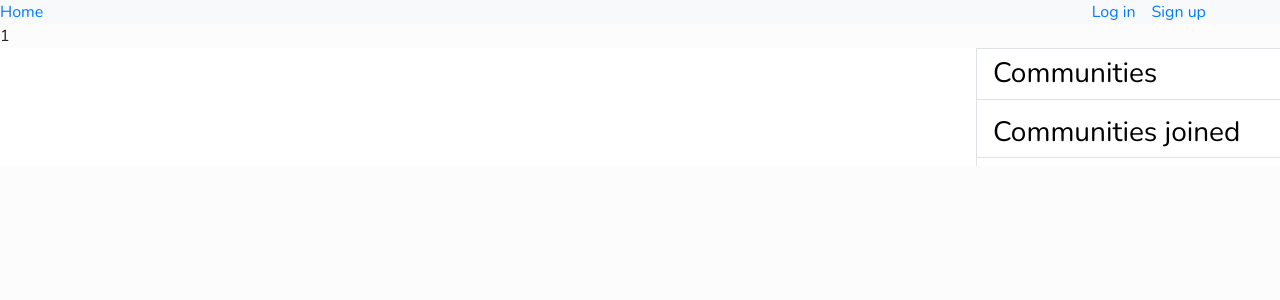
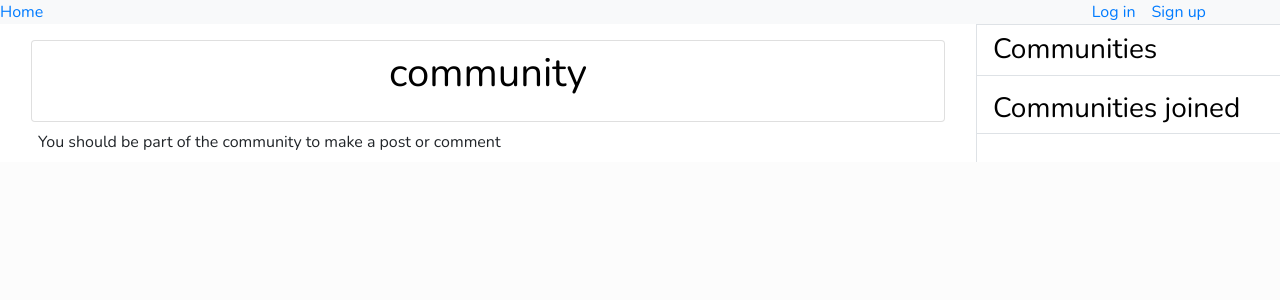
Before and after one commit to nathanaelmbale/Strathmore-connects, a React (Create React App) app in the folder frontend/: page /community/1 in a window 1280 px wide. Shown: the top 300 px of the page. Built offline with nearby package versions, Linux system fonts and the light colour scheme.

Commit message:
The functional requirmments left
The code is coding ,so the settings are left settings to do with handling the user ,meaning the community head function  the admin's function's and the changing password and all

Co-Authored-By: sSLuga <123265422+sSLuga@users.noreply.github.com>

```diff
--- a/frontend/src/App.js
+++ b/frontend/src/App.js
@@ -1,16 +1,17 @@
 
-import { BrowserRouter as Router, Routes, Route , Navigate } from "react-router-dom";
+import { BrowserRouter as Router, Routes, Route, Navigate } from "react-router-dom";
 import './App.css';
 import Home from './pages/Home';
 import Login from './pages/Login';
 import Welcome from './pages/Welcome';
 import PageNotFound from './pages/PageNotFound';
 import Signup from "./pages/Signup";
-import Navbar from "./headers/Navbar";
-import { useAuthContext } from "./hooks/useAuthContext";
-import PostDetails from "./components/PostDetails";
-import Test from "./pages/Test";
-import CommunityForum from "./components/CommunityForum";
+import Navbar from "./headers/Navbar"
+import { useAuthContext } from "./hooks/useAuthContext"
+import PostDetails from "./components/PostDetails"
+import CommunityForum from "./components/CommunityForum"
+import Community from "./components/Community"
+import Settings from './pages/Settings'
 
 function App() {
   const { user } = useAuthContext()
@@ -24,9 +25,10 @@ function App() {
           <Route path="/" element={<Welcome />} />
           <Route path="/home" element={<Home />} />
           <Route path="/posts/:postId" element={<PostDetails />} />
-          <Route path='/settings'></Route>
-          <Route path="/test" element={<Test></Test>}></Route>
-          <Route path="/community/:communityId" element={<CommunityForum/>}></Route>
+          <Route path='/settings' element={<Settings></Settings>}></Route>
+          <Route path="/community" element={<Community />}>
+            <Route path=":communityId" element={<CommunityForum />}></Route>
+          </Route>
           <Route path="/signup" element={!user ? <Signup /> : <Navigate to="/" />} />
           <Route path="/login" element={!user ? <Login /> : <Navigate to="/" />} />
           <Route path="*" element={<PageNotFound />} />
--- a/frontend/src/components/Communities.js
+++ b/frontend/src/components/Communities.js
@@ -1,8 +1,8 @@
 import React, { useEffect, useState } from 'react'
 import { useAuthContext } from '../hooks/useAuthContext'
 import { useCommunityContext } from '../hooks/useCommunityContext'
+import '../styles/community.css'
 import { Link } from 'react-router-dom'
-import '../styles/community.css'
 
 
 const Communities = () => {
@@ -11,15 +11,15 @@ const Communities = () => {
 
     const [joinedCommunities, setJoinedCommunities] = useState([])
     const [notJoinedCommunities, setNotJoinedCommunities] = useState([])
-    //console.log('user', user)
+
     useEffect(() => {
-        const fetchPosts = async () => {
+
+        const fetchCommunity = async () => {
             const response = await fetch('/community', {
                 headers: { 'Authorization': `Bearer ${user.token}` },
             })
+
             const json = await response.json()
-            //console.log("json:" + JSON.stringify(json))
-            //test = JSON.stringify(json)
 
             if (response.ok) {
                 dispatchCommunity({ type: 'SET_COMMUNITIES', payload: json })
@@ -27,9 +27,8 @@ const Communities = () => {
         }
 
 
-
         if (user) {
-            fetchPosts()
+            fetchCommunity()
         }
     }, [dispatchCommunity, user])
 
@@ -38,14 +37,14 @@ const Communities = () => {
         if (communities && communities.length > 0) {
             const joined = communities.filter(community => community.accounts.includes(user._id))
             setJoinedCommunities(joined)
-            dispatchCommunity({ type: 'SET_JOINED_COMMUNITIES',payload: joined})
+            dispatchCommunity({ type: 'SET_JOINED_COMMUNITIES', payload: joined })
 
             const notJoined = communities.filter(community => !community.accounts.includes(user._id))
             setNotJoinedCommunities(notJoined)
-            dispatchCommunity({ type: 'SET_NOT_JOINED_COMMUNITIES',payload: joined})
+            dispatchCommunity({ type: 'SET_NOT_JOINED_COMMUNITIES', payload: joined })
 
         }
-    }, [communities, user])
+    }, [communities, user ,dispatchCommunity])
 
 
 
@@ -102,8 +101,7 @@ const Communities = () => {
                 console.log(error.message)
             })
     }
-    //console.log("joined", joinedCommunities)
-    //console.log("not joined", notJoinedCommunities)
+
     return (
         <>
             <div className=''>
@@ -138,7 +136,8 @@ const Communities = () => {
                             <div className='conatiner border-bottom pl-3 py-2' key={community._id}>
                                 <Link
                                     className='link'
-                                    to={`/community/${community._id}`}>
+                                    to={`/community/${community._id}`}
+                                >
                                     <h4 className='clickable-title'>{community.name}</h4>
                                 </Link>
 
--- a/frontend/src/pages/Test.js
+++ b/frontend/src/components/Community.js
@@ -1,22 +1,26 @@
 import React, { useEffect } from 'react'
 import { useAuthContext } from '../hooks/useAuthContext'
 import { usePostContext } from '../hooks/usePostsContext'
-import Posts from '../components/Posts'
+import { Outlet } from 'react-router-dom'
 import Communities from '../components/Communities'
 
+//allow user to post -comment
+//start handling errors
 
-const Test = () => {
+
+
+const Community = () => {
     const { user } = useAuthContext()
     const { dispatch } = usePostContext()
 
     useEffect(() => {
+
         const fetchPosts = async () => {
             const response = await fetch('/post', {
                 headers: { 'Authorization': `Bearer ${user.token}` },
             })
+
             const json = await response.json()
-            //console.log("json:" + JSON.stringify(json))
-            //test = JSON.stringify(json)
 
             if (response.ok) {
                 dispatch({ type: 'SET_POSTS', payload: json })
@@ -25,26 +29,26 @@ const Test = () => {
 
         if (user) {
             fetchPosts()
+        }
+    }, [ user, dispatch])
 
-        }
-    }, [dispatch, user])
+
     return (
         <>
-            <div className='bg-white' id='welcome'>
-                <div className='row m-0 p-0'>
-                    <div className='col-12 col-md-9 m-2 absolute top-0 left-0 w-full h-auto z-10'>
-                        <div id='posts' className='container w-100 '>
-                            <Posts></Posts>
+            <section id='community'>
+                <div className='bg-white' id='welcome'>
+                    <div className='row m-0 p-0'>
+                        <div className='col-12 col-md-9 m-2 absolute top-0 left-0 w-full h-auto z-10'>
+                            <Outlet />
+                        </div>
+                        <div id='communities' className='col m-0 p-0 border-left absolute top-0 left-0 w-full h-auto z-10 sm:static sm:w-auto sm:h-full sm:z-0'>
+                            <Communities ></Communities>
                         </div>
                     </div>
-                    <div id='community' className='col m-0 p-0 border-left absolute top-0 left-0 w-full h-auto z-10 sm:static sm:w-auto sm:h-full sm:z-0'>
-                        <Communities></Communities>
-                    </div>
                 </div>
-            </div>
-
+            </section>
         </>
     )
 }
 
-export default Test
+export default Community
--- a/frontend/src/components/CommunityForm.js
+++ b/frontend/src/components/CommunityForm.js
@@ -3,8 +3,8 @@ import { useAuthContext } from '../hooks/useAuthContext'
 import { useCommunityContext } from '../hooks/useCommunityContext'
 
 const CommunityForm = () => {
-    const [description, setDescription] = useState()
-    const [name, setName] = useState()
+    const [description, setDescription] = useState("")
+    const [name, setName] = useState("")
     //context
     const { user } = useAuthContext()
     const { dispatch } = useCommunityContext()
@@ -36,7 +36,8 @@ const CommunityForm = () => {
     return (
         <>
             {user && user.admin ?
-                <form onSubmit={handleSubmit} >
+                <form onSubmit={handleSubmit} className='container' >
+                    <h2>Community form</h2>
                     <div className="form-group">
                         <label>Community name</label>
                         <input className="form-control" type="text" value={name} onChange={(e) => setName(e.target.value)} />
@@ -47,7 +48,10 @@ const CommunityForm = () => {
                         <label>Description:</label>
                         <input className="form-control" type="text" value={description} onChange={(e) => setDescription(e.target.value)} />
                     </div>
-                    <button type="submit" className='btn btn-outline-primary'>Submit</button>
+                    <div className=' my-3'>
+                        <button type="submit" className='btn btn-primary container '>Submit</button>
+
+                    </div>
                 </form>
                 : null}
         </>
--- a/frontend/src/components/CommunityForum.js
+++ b/frontend/src/components/CommunityForum.js
@@ -2,7 +2,6 @@ import React, { useEffect, useState } from 'react'
 import { useAuthContext } from '../hooks/useAuthContext'
 import { usePostContext } from '../hooks/usePostsContext'
 import { useParams, Link } from 'react-router-dom'
-import Communities from '../components/Communities'
 import { useCommunityContext } from '../hooks/useCommunityContext'
 import CommunityPost from './CommunityPost'
 
@@ -15,12 +14,12 @@ const CommunityForum = () => {
     const { communityId } = useParams()
     const { user } = useAuthContext()
     const { posts, dispatch } = usePostContext()
+    const { communities, dispatchCommunity } = useCommunityContext()
+
     const [communityPosts, setCommunityPosts] = useState([])
-    const { communities, dispatchCommunity } = useCommunityContext()
     const [isUserInCommunity, setIsUserInCommunity] = useState(false)
-    console.log("reloaded",isUserInCommunity)
     const [makePost, setMakePost] = useState(false)
-    const [currentCommunity , setCurrentCommunity] =useState(null)
+    const [currentCommunity, setCurrentCommunity] = useState({})
 
 
 
@@ -31,8 +30,13 @@ const CommunityForum = () => {
             })
             const json = await response.json()
 
+            setCommunityPosts(json)
+            const available = json && json.filter(post => post.community?.includes(communityId))
+            setCommunityPosts(available)
+
             if (response.ok) {
                 dispatch({ type: 'SET_POSTS', payload: json })
+
             }
         }
 
@@ -40,18 +44,20 @@ const CommunityForum = () => {
             const response = await fetch('/community', {
                 headers: { 'Authorization': `Bearer ${user.token}` },
             })
-            const communitiees = await response.json()
+            const commune = await response.json()
             //console.log("json:" + JSON.stringify(json))
-            //test = JSON.stringify(json)
 
+            const communityee = commune && commune.find(c => c._id === communityId)
+            setCurrentCommunity(communityee)
             if (response.ok) {
-                dispatchCommunity({ type: 'SET_COMMUNITIES', payload: communitiees })
+                dispatchCommunity({ type: 'SET_COMMUNITIES', payload: commune })
             }
         }
         if (posts) {
             const available = posts && posts.filter(post => post.community?.includes(communityId))
             setCommunityPosts(available)
-            //console.log("post available",available)
+            //console.log("community post", communityPosts)
+
         }
 
         //check communityId if it exists in communities._id
@@ -61,23 +67,41 @@ const CommunityForum = () => {
             fetchCommunity()
         }
 
-    }, [dispatch, user, dispatchCommunity])
+    }, [dispatch, user, dispatchCommunity, communityId, posts])
+
 
 
     useEffect(() => {
         const community = communities && communities.find(c => c._id === communityId)
-        setCurrentCommunity(community)
-        console.log("Current community",currentCommunity)
-        //console.log("community",community)
-        const comm= community && community.accounts.includes(user._id)
-        console.log("boolean",community && community.accounts.includes(user._id))
-        //console.log("ddsds",comm)
-        console.log("resorted")
-        if(comm === true) {
+
+        const comm = community && community.accounts.includes(user._id)
+
+        if (comm === true) {
             setIsUserInCommunity(true)
         }
-        //console.log("value" ,isUserInCommunity)
-    }, [ communityId,communities])
+
+        const manageState = () => {
+            const fetchPosts = async () => {
+                const response = await fetch('/post', {
+                    headers: { 'Authorization': `Bearer ${user.token}` },
+                })
+                const json = await response.json()
+
+                //Sets the posts where the communityId marches the url
+                const available = json && json.filter(post => post.community?.includes(communityId))
+                setCommunityPosts(available)
+            }
+
+
+            if (user) {
+                fetchPosts()
+            }
+
+        }
+
+        manageState()
+
+    }, [communityId, communities, user])
 
 
     const deletePost = async (post) => {
@@ -131,18 +155,20 @@ const CommunityForum = () => {
 
     return (
         <>
-            {communityId}
+
             <div className='bg-white' id='welcome'>
-                <div className='row m-0 p-0'>
-                    <div className='col-12 col-md-9 m-2 absolute top-0 left-0 w-full h-auto z-10'>
+                <div className=''>
+                    <div className='card m-2'>
+                        <h1 className='m-2'><center>{currentCommunity && currentCommunity.name} community</center></h1>
+                        <p className='ml-4'>{currentCommunity && currentCommunity.description}</p>
+                    </div>
                     <div id='posts' className='container w-100 '>
                         {isUserInCommunity ?
                             <button className='btn btn-outline-primary w-100' onClick={() => setMakePost(!makePost)} >Create Post</button>
-                                : null}
+                            : <div>You should be part of the community to make a post or comment</div>}
                         {makePost ?
-                            <CommunityPost></CommunityPost>:
+                            <CommunityPost ></CommunityPost> :
                             null}
-
                         {communityPosts && communityPosts.map(post => (
                             <div className='card mt-2' key={post._id}>
                                 {post.imagePath && (
@@ -157,19 +183,19 @@ const CommunityForum = () => {
                                 <div className='card-body'>
                                     <h4 className='card-title'>{post.title}</h4>
                                     <p className='card-text'>{post.description}</p>
-                                        <Link className='btn btn-primary mr-4' to={`/posts/${post._id}`}>view post</Link>
+                                    {post.category === "post" ?
+                                        <Link className='btn btn-primary mr-4 container' to={`/posts/${post._id}`}>view post</Link>
+                                        : null}
                                     {user.admin === true ?
-                                            <button className='btn btn-danger' onClick={() => deletePost(post)}>delete</button>
+                                        <button className='btn btn-danger container my-2' onClick={() => deletePost(post)}>delete</button>
                                         : null}
+                                    <small>Posted by <b>{user.email}</b></small>
                                 </div>
                             </div>
                         ))}
                     </div>
                 </div>
-                    <div id='community' className='col m-0 p-0 border-left absolute top-0 left-0 w-full h-auto z-10 sm:static sm:w-auto sm:h-full sm:z-0'>
-                        <Communities></Communities>
-                    </div>
-                </div>
+
             </div>
 
         </>
--- a/frontend/src/components/CommunityPost.js
+++ b/frontend/src/components/CommunityPost.js
@@ -1,31 +1,52 @@
-import React, { useState } from 'react'
+import React, { useEffect, useState } from 'react'
 import axios from 'axios'
 import { useAuthContext } from '../hooks/useAuthContext'
-import { useCommunityContext } from '../hooks/useCommunityContext'
 import { usePostContext } from '../hooks/usePostsContext'
+import { useParams } from 'react-router-dom'
 
 
 const CommunityPost = () => {
 
     const [title, setTitle] = useState('')
     const [description, setDescription] = useState('')
-    const [category, setCategory] = useState('')
-    const [community, setCommunity] = useState('')
+    const [community, setCommunity] = useState(null)
     const { user } = useAuthContext()
-    const { communities } = useCommunityContext()
     const { dispatch } = usePostContext()
+    const { communityId } = useParams()
+
+    useEffect(() => {
+
+        console.log("Hello World")
+
+        const fetchCommunity = async () => {
+            const response = await fetch('/community', {
+                headers: { 'Authorization': `Bearer ${user.token}` },
+            })
+
+            const commune = await response.json()
+
+            const communityee = commune && commune.find(c => c._id === communityId)
+            setCommunity(communityee._id)
+
+        }
+
+        fetchCommunity()
+
+    }, [communityId ,user])
+
     const handleSubmit = async (e) => {
         e.preventDefault()
 
         //auto-set community
         //autoset category
         const email = user.email
+
         const formData = new FormData()
+
         formData.append('title', title)
         formData.append('description', description)
-        formData.append('category', category)
+        formData.append('category', 'comment')
         formData.append('community', community)
-        //console.log(community+ " community")
         formData.append('email', email)
 
 
@@ -39,7 +60,6 @@ const CommunityPost = () => {
                 const json = response.data
                 console.log("Response post: " + JSON.stringify(json.post))
                 /*
-                console.log("Response data: " + JSON.stringify(json))
 
                 console.log("Response accounts: " + JSON.stringify(json.accounts))
                 */
--- a/frontend/src/components/PostForm.js
+++ b/frontend/src/components/PostForm.js
@@ -1,7 +1,6 @@
-import React, { useState } from 'react'
+import React, { useEffect, useState } from 'react'
 import axios from 'axios'
 import { useAuthContext } from '../hooks/useAuthContext'
-import { useCommunityContext } from '../hooks/useCommunityContext'
 import { usePostContext } from '../hooks/usePostsContext'
 
 const PostForm = () => {
@@ -10,9 +9,10 @@ const PostForm = () => {
     const [description, setDescription] = useState('')
     const [category, setCategory] = useState('')
     const [community, setCommunity] = useState('')
+    const [communities, setCommunities] = useState(null)
     const { user } = useAuthContext()
-    const { communities } = useCommunityContext()
     const { dispatch } = usePostContext()
+
     const handleSubmit = async (e) => {
         e.preventDefault()
         const email = user.email
@@ -85,28 +85,43 @@ const PostForm = () => {
 
                     )
                 }
-                /*
+
                 setCategory("")
-                setCommunity(null)
                 setDescription("")
                 setFile(null)
                 setTitle("")
                 setCommunity("Select a community")
-                */
+
             })
             .catch(error => {
                 console.error(error);
             });
     }
 
+    useEffect(() => {
+        const fetchCommunity = async () => {
+            const response = await fetch('/community', {
+                headers: { 'Authorization': `Bearer ${user.token}` },
+            })
+            const json = await response.json()
 
+            if (response.ok) {
+                setCommunities(json)
+            }
+        }
+
+        if (user) {
+            fetchCommunity()
+        }
+    }, [user, setCommunities])
 
 
     return (
         <>
             {user && user.admin === true ?
+
                 <form onSubmit={handleSubmit} >
-
+                    <h1>Post form</h1>
                     <div className="form-group">
                         <label>Image </label>
                         <input className="form-control" type="file" name="NAME" onChange={(e) => {
@@ -143,11 +158,11 @@ const PostForm = () => {
                         <select value={community} className="form-control" onChange={(e) => setCommunity(e.target.value)}>
                             <option value="">Select a community</option>
                             {communities && communities.map(communite => (
-                            <>
+
                                 <option key={communite._id} value={communite._id}>
                                     {communite.name}
                                 </option>
-                            </>
+
                             ))}
                         </select>
                     </div>
--- a/frontend/src/components/Posts.js
+++ b/frontend/src/components/Posts.js
@@ -6,7 +6,7 @@ import { Link } from 'react-router-dom'
 
 const Posts = () => {
     const { user } = useAuthContext()
-    const { posts ,dispatch } = usePostContext()
+    const { posts, dispatch } = usePostContext()
 
     const deletePost = async (post) => {
 
@@ -25,7 +25,7 @@ const Posts = () => {
             .then(response => response.json())
             .then(data => {
                 console.log("deleted", data.posts)
-                dispatch({ type: "DELETE_POST", payload:  data.posts })
+                dispatch({ type: "DELETE_POST", payload: data.posts })
                 if (data.message === "post was deleted") deleteNotification(data.posts._id)
 
             }).catch((error) => {
@@ -61,8 +61,8 @@ const Posts = () => {
         <>
             <div className='container'>
                 <h1>Posts</h1>
-            {posts && posts.map(post => (
-                <div className='card mt-2'  key={post._id}>
+                {posts && posts.filter(post => post.category === 'post').map(post => (
+                    <div className='card mt-2' key={post._id}>
                         {post.imagePath && (
                             <img
                                 src={require(`../uploads/${post.imagePath}`)}
@@ -75,10 +75,10 @@ const Posts = () => {
                         <div className='card-body'>
                             <h4 className='card-title'>{post.title}</h4>
                             <p className='card-text'>{post.description}</p>
-                        <Link className='btn btn-primary mr-4' to={`/posts/${post._id}`}>view post</Link>
+                            <Link className='btn btn-primary mr-2' to={`/posts/${post._id}`}>view post</Link>
                             {user.admin === true ?
                                 <button className='btn btn-danger' onClick={() => deletePost(post)}>delete</button>
-                        : null }
+                                : null}
                         </div>
                     </div>
                 ))}
```
Also changed, not shown: frontend/src/context/CommunityContext.js (+4 -4 lines), frontend/src/pages/Settings.js (+19 -0 lines), frontend/src/uploads/1679667281408christopher-gower-m_HRfLhgABo-unsplash.jpg (added). Lines whose indentation alone changed are shown as unchanged.
